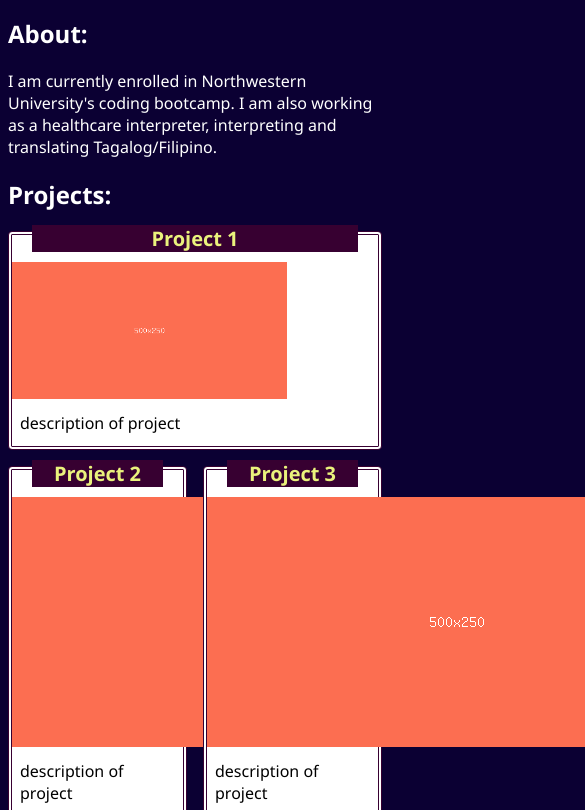
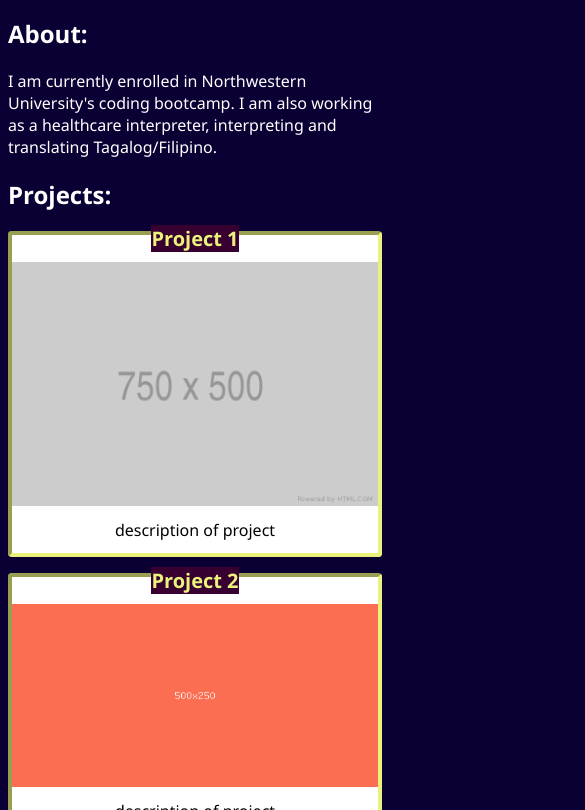
Before and after one commit to ronarceo/02-Homework, a plain HTML site: page index.html in a window 390 px wide. Shown: the part 401-1211 px from the top of the page, 585 px wide, since content can reach past the window. Drawn offline with Linux system fonts and the light colour scheme.

Commit message:
added larger image, css changes
added larger image for first project placeholder
centered placeholder images
added media query

```diff
--- a/assets/style.css
+++ b/assets/style.css
@@ -12,12 +12,12 @@ header {
 
 header img {
     width: 200px;
-    border: 4px dashed #eaf27c;
+    border: 4px outset #eaf27c;
     border-radius: 8px;
 }
 
 header h1 {
-    border: 4px solid #eaf27c;
+    border: 4px ridge #eaf27c;
     border-radius: 8px;
     padding: 4px;
 }
@@ -26,7 +26,7 @@ nav li {
     list-style: none;
     display: inline-block;
     margin-left: 25px;
-    border: 4px solid #eaf27c;
+    border: 4px outset #eaf27c;
     border-radius: 8px;
     padding: 4px;
 }
@@ -34,6 +34,14 @@ nav li {
 a {
     text-decoration: none;
     color: white;
+}
+
+nav li:hover {
+    background-color: #eaf27c;
+}
+
+nav a:hover {
+    color: #0b0033;
 }
 
 #projects {
@@ -49,16 +57,12 @@ a {
     position: relative;
     margin-bottom: 1em;
     width: calc(50% - 1em);
-    border: 4px double #370031;
+    border: 4px inset #eaf27c;
     border-radius: 4px;
-}
-
-#first {
-    width: 100%;
-}
-
-#first img {
-    width: 75%;
+    display: flex;
+    flex-direction: column;
+    align-items: center;
+    justify-content: center;
 }
 
 .app h3 {
@@ -71,12 +75,21 @@ a {
     top: -.5em;
 }
 
+.app img {
+    max-width: 100%;
+}
+
 .app p {
     color:black;
     margin: 8px;
 }
 
-article img {
-    display: inline-block;
-    margin: 0 auto;
+#first {
+    width: 100%;
 }
+
+@media screen and (max-width: 768px){
+    .app {
+        width: 100%;
+    }
+}
--- a/index.html
+++ b/index.html
@@ -5,7 +5,7 @@
     <meta http-equiv="X-UA-Compatible" content="IE=edge">
     <meta name="viewport" content="width=device-width, initial-scale=1.0">
     <link rel="stylesheet" href="assets/style.css">
-    <title>Ronald Arceo</title>
+    <title>Ronald Arceo Portfolio</title>
 </head>
 
 <body>
@@ -32,19 +32,19 @@
         <section id="projects">
                 <div class="app" id="first">
                     <h3>Project 1</h3>
-                    <img src="assets/placeholder.png" alt="Placeholder Image">
+                    <a href="#"><img src="assets/placeholder1.png" alt="Placeholder Image"></a>
                     <p>description of project</p>
                 </div>
 
                 <div class="app">
                     <h3>Project 2</h3>
-                    <img src="assets/placeholder.png" alt="Placeholder Image">
+                    <a href="#"><img src="assets/placeholder.png" alt="Placeholder Image"></a>
                     <p>description of project</p>
                 </div>
 
                 <div class="app">
                     <h3>Project 3</h3>
-                    <img src="assets/placeholder.png" alt="Placeholder Image">
+                    <a href="#"><img src="assets/placeholder.png" alt="Placeholder Image"></a>
                     <p>description of project</p>
                 </div>
         </section>
```
Also changed, not shown: assets/placeholder1.png (added).
